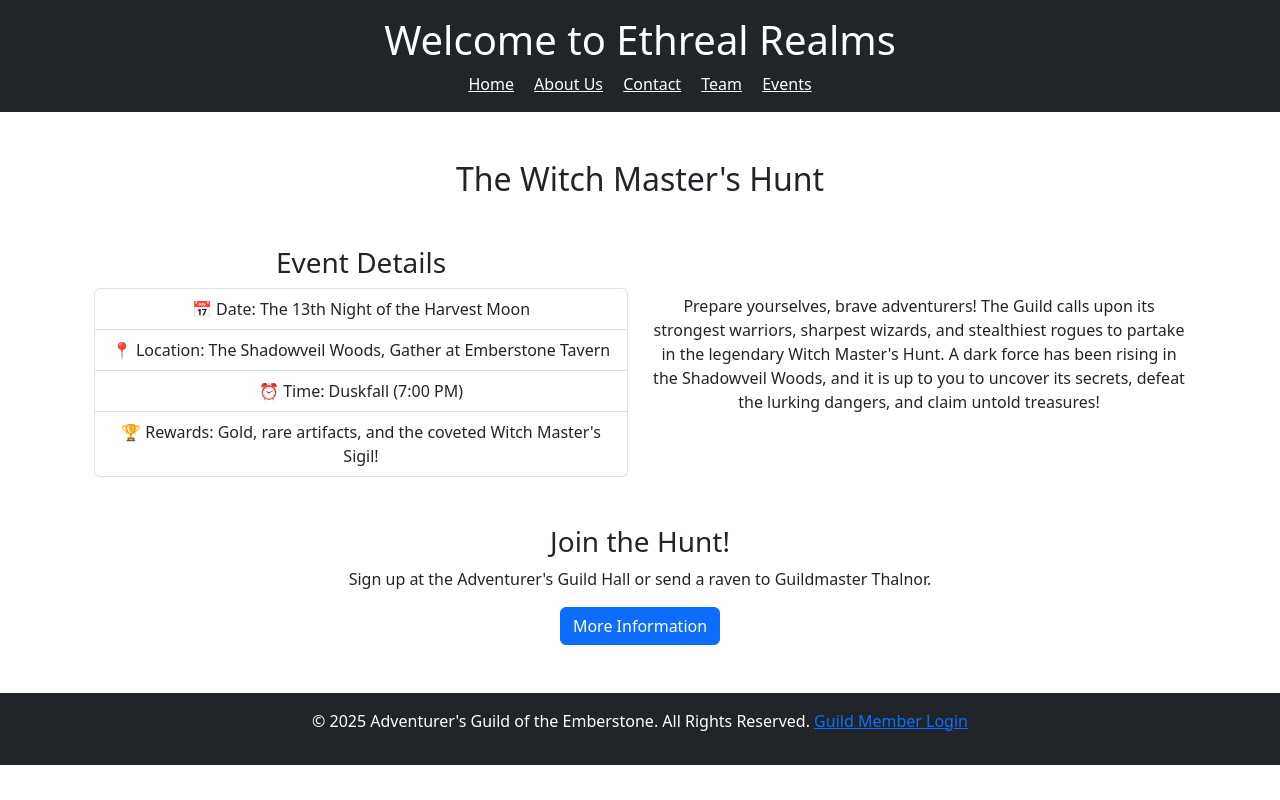
After one commit to tdanko128/csci_vuln_site, a Flask app: page /events in a window 1280 px wide. The commit adds this page. Run offline with Flask 3, Linux system fonts and the light colour scheme.

Commit message:
Added WMH

```diff
--- a/frontend.py
+++ b/frontend.py
@@ -1,4 +1,4 @@
-from flask import Blueprint, render_template, request, Response
+from flask import Blueprint, render_template, request, send_from_directory
 import os
 
 frontend = Blueprint('frontend', __name__, template_folder='templates/frontend')
@@ -24,11 +24,16 @@ def contact():
 
 @frontend.route('/team')
 def team():
-    rendered = render_template('team.html')
-    response = Response(rendered)
-    response.headers["X-Random"] = "ThisFunkyChicken"
-    return response
+    return render_template('team.html')
 
 @frontend.route('/team/<member>')
 def team_member(member):
     return render_template(f'team/{member}.html', member=member)
+
+@frontend.route('/events')
+def events():
+    return render_template('events.html')
+
+@frontend.route('/events/wmh')
+def download_flyer():
+    return (send_from_directory('static/images','Event.jpg'))
--- a/templates/frontend/base.html
+++ b/templates/frontend/base.html
@@ -28,6 +28,7 @@
             <a href="/about" class="text-white mx-2">About Us</a>
             <a href="/contact" class="text-white mx-2">Contact</a>
             <a href="/team" class="text-white mx-2">Team</a>
+            <a href="/events" class="text-white mx-2">Events</a>
         </nav>
     </header>
 
--- /dev/null
+++ b/templates/frontend/events.html
@@ -0,0 +1,44 @@
+{% extends "base.html" %}
+
+{% block title %}The Witch Master's Hunt - Ethereal Realms{% endblock %}
+
+{% block content %}
+<div class="text-center">
+    <h2>The Witch Master's Hunt</h2>
+    <div class="container my-5">
+
+        <!-- Event Details -->
+        <div class="row mb-5">
+            <div class="col-md-6">
+                <h3>Event Details</h3>
+                <ul class="list-group">
+                    <li class="list-group-item">📅 Date: The 13th Night of the Harvest Moon</li>
+                    <li class="list-group-item">📍 Location: The Shadowveil Woods, Gather at Emberstone Tavern</li>
+                    <li class="list-group-item">⏰ Time: Duskfall (7:00 PM)</li>
+                    <li class="list-group-item">🏆 Rewards: Gold, rare artifacts, and the coveted Witch Master's Sigil!</li>
+                </ul>
+            </div>
+            <div class="col-md-6 d-flex align-items-center">
+                <p>
+                    Prepare yourselves, brave adventurers! The Guild calls upon its strongest warriors,
+                    sharpest wizards, and stealthiest rogues to partake in the legendary Witch Master's Hunt.
+                    A dark force has been rising in the Shadowveil Woods, and it is up to you to uncover its secrets,
+                    defeat the lurking dangers, and claim untold treasures!
+                </p>
+            </div>
+        </div>
+
+        <!-- Call to Action -->
+        <div class="row mb-5 text-center">
+            <div class="col">
+                <h3>Join the Hunt!</h3>
+                <p>Sign up at the Adventurer's Guild Hall or send a raven to Guildmaster Thalnor.</p>
+                <a href="/events/wmh" class="btn btn-primary">More Information</a>
+            </div>
+        </div>
+    </div>
+
+    <!-- Bootstrap JS -->
+    <script src="https://cdn.jsdelivr.net/npm/bootstrap@5.3.0/dist/js/bootstrap.bundle.min.js"></script>
+</div>
+{% endblock %}
```
Also changed, not shown: static/images/Event.jpg (added).
